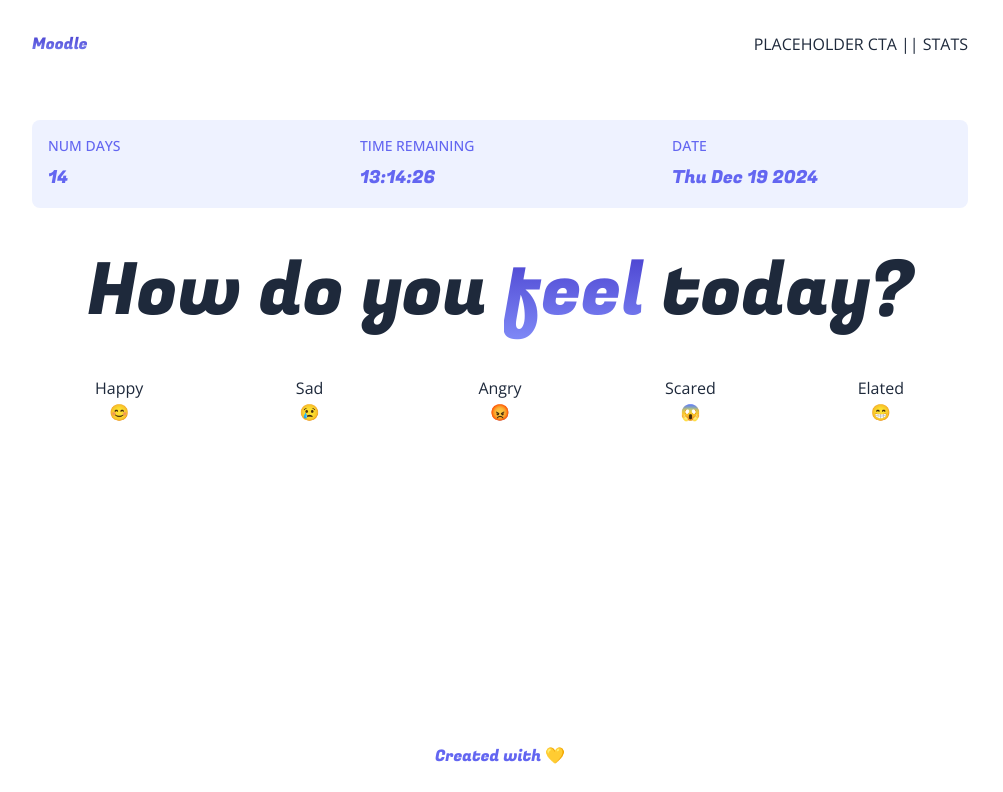
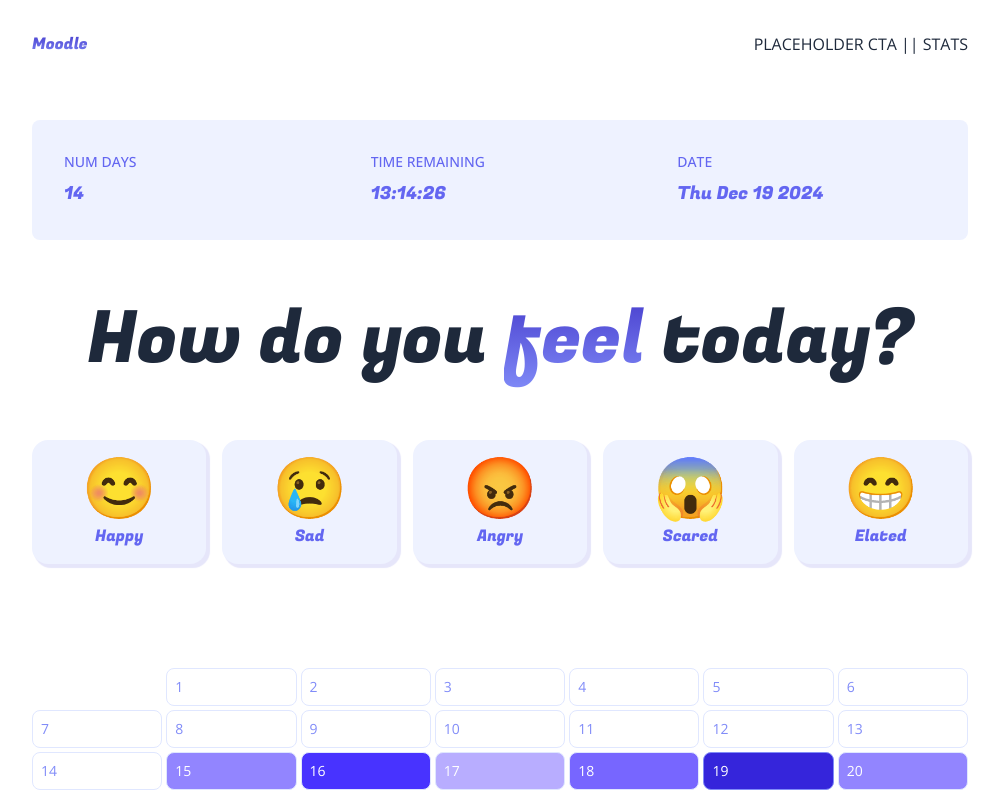
Before and after one commit to Alef5750/mood-tracker, a Next.js app: page /dashboard in a window 1280 px wide. Shown: the top 792 px of the page, without its empty margins (140-1143 px from the left). Built offline with nearby package versions, Linux system fonts and the light colour scheme.

Commit message:
demo data in Calendar

```diff
--- a/app/globals.css
+++ b/app/globals.css
@@ -7,3 +7,12 @@
     -webkit-background-clip: text;
     -webkit-text-fill-color: transparent;
 }
+
+.purpleShadow {
+    box-shadow: 3px 3px 1px 1px lavender;
+}
+
+.purpleShadow:hover {
+    transform: translate(3px, 3px);
+    box-shadow: 0px 0px 1px 1px lavender;
+}
--- a/app/layout.tsx
+++ b/app/layout.tsx
@@ -2,6 +2,7 @@ import type { Metadata } from "next";
 import { Fugaz_One, Open_Sans } from "next/font/google";
 import "./globals.css";
 import { Suspense } from "react";
+import Link from "next/link";
 
 const open_sans = Open_Sans({ subsets: ["latin"] });
 const fugaz = Fugaz_One({ subsets: ["latin"], weight: ["400"] });
@@ -18,10 +19,10 @@ export default function RootLayout({
 }>) {
   const header = (
     <header className="p-4 sm:p-8 flex items-center justify-between gap-4">
-      <h1 className={`textGradient ${fugaz.className}`}>Moodle</h1>
-      <div className="flex items-center justify-between">
-        PLACEHOLDER CTA || STATS
-      </div>
+      <Link href="/">
+        <h1 className={`textGradient ${fugaz.className}`}>Moodle</h1>
+      </Link>
+      <div className="flex items-center justify-between">PLACEHOLDER CTA || STATS</div>
     </header>
   );
   const footer = (
--- a/components/Calendar.tsx
+++ b/components/Calendar.tsx
@@ -1,7 +1,85 @@
 import React, { FC } from "react";
+import { gradients, baseRating } from "@/utils";
 
-const Calendar: FC = () => {
-  return <div>Calendar</div>;
+const months = {
+  January: "Jan",
+  February: "Feb",
+  March: "Mar",
+  April: "Apr",
+  May: "May",
+  June: "Jun",
+  July: "Jul",
+  August: "Aug",
+  September: "Sept",
+  October: "Oct",
+  November: "Nov",
+  December: "Dec",
+};
+const monthsArr = Object.keys(months);
+const now = new Date();
+const dayList = ["Sunday", "Monday", "Tuesday", "Wednesday", "Thursday", "Friday", "Saturday"];
+export const data = {
+  "15": 2,
+  "16": 4,
+  "17": 1,
+  "18": 3,
+  "19": 5,
+  "20": 2,
+  "21": 4,
+  "22": 1,
+  "23": 3,
+  "24": 5,
+};
+const Calendar: FC = ({ demo }) => {
+  const year = 2024;
+  const month = "July";
+  const monthNow = new Date(year, Object.keys(months).indexOf(month), 1);
+  const firstDayOfMonth = monthNow.getDay();
+  const daysInMonth = new Date(year, Object.keys(months).indexOf(month) + 1, 0).getDate();
+
+  const daysToDisplay = firstDayOfMonth + daysInMonth;
+  const numRows = Math.floor(daysToDisplay / 7) + (daysToDisplay % 7 ? 1 : 0);
+
+  return (
+    <div className="flex flex-col overflow-hidden gap-1 py-4 sm:py-10">
+      {[...Array(numRows).keys()].map((row, rowIdx) => {
+        return (
+          <div key={rowIdx} className="grid grid-cols-7 gap-1">
+            {dayList.map((dayOfWeek, dayOfWeekIdx) => {
+              const dayIdx = rowIdx * 7 + dayOfWeekIdx - (firstDayOfMonth - 1);
+
+              const dayDisplay =
+                dayIdx > daysInMonth ? false : rowIdx === 0 && dayOfWeekIdx < firstDayOfMonth ? false : true;
+
+              const isToday = dayIdx === now.getDate();
+
+              if (!dayDisplay) {
+                return <div key={dayOfWeekIdx} className="bg-white" />;
+              }
+
+              const color = demo
+                ? gradients.indigo[baseRating[dayIdx]]
+                : dayIdx in data
+                ? gradients.indigo[data[dayIdx]]
+                : "white";
+
+              return (
+                <div
+                  style={{ background: color }}
+                  className={`text-xs sm:text-sm border border-solid p-2 flex items-center gap-2 justify-between rounded-lg ${
+                    isToday ? "border-indigo-400" : "border-indigo-100"
+                  } ${color === "white" ? "text-indigo-400" : "text-white"}`}
+                  key={dayOfWeekIdx}
+                >
+                  <p>{dayIdx}</p>
+                </div>
+              );
+            })}
+          </div>
+        );
+      })}
+    </div>
+  );
 };
 
 export default Calendar;
--- a/components/Dashboard.tsx
+++ b/components/Dashboard.tsx
@@ -1,5 +1,6 @@
 import { Fugaz_One } from "next/font/google";
 import React, { FC } from "react";
+import Calendar from "./Calendar";
 const fugaz = Fugaz_One({ subsets: ["latin"], weight: ["400"] });
 
 const Dashboard: FC = () => {
@@ -31,38 +32,40 @@ const Dashboard: FC = () => {
   };
 
   return (
-    <div className="flex flex-col flex-1 gap-4 sm:gap-8 md:gap-12">
-      <div className="rounded-lg grid grid-cols-1 sm:grid-cols-3 bg-indigo-50 text-indigo-500">
+    <div className="flex flex-col flex-1 gap-8 sm:gap-12 md:gap-16">
+      <div className="rounded-lg p-4 gap-4 grid grid-cols-3 bg-indigo-50 text-indigo-500">
         {Object.keys(statuses).map((status, statusIdx) => {
           const key = status as keyof IStatus;
           return (
             <div key={statusIdx} className="p-4 flex flex-col gap-1 sm:gap-2">
-              <p className="font-medium uppercase text-xs sm:text-sm">
+              <p className="font-medium uppercase text-xs sm:text-sm truncate">
                 {status.replaceAll("_", " ")}
               </p>
-              <p className={`text-base sm:text-lg ${fugaz.className}`}>
-                {statuses[key]}
-              </p>
+              <p className={`text-base sm:text-lg ${fugaz.className}`}>{statuses[key]}</p>
             </div>
           );
         })}
       </div>
-      <h4
-        className={`text-5xl sm:text-6xl md:text-7xl text-center ${fugaz.className}`}
-      >
+      <h4 className={`text-5xl sm:text-6xl md:text-7xl text-center ${fugaz.className}`}>
         How do you <span className="textGradient">feel</span> today?
       </h4>
-      <div className="grid grid-cols-2 md:grid-cols-5 gap-4">
+      <div className="flex items-stretch flex-wrap gap-4">
         {Object.keys(moods).map((mood, moodIdx) => {
           const key = mood as keyof IMoods;
           return (
-            <button className="" key={moodIdx}>
-              <p>{mood}</p>
-              <p>{moods[key]}</p>
+            <button
+              className={`p-4 px-5 rounded-2xl purpleShadow duration-200 bg-indigo-50 hover:bg-indigo-100 text-center flex flex-col items-center gap-2 flex-1`}
+              key={moodIdx}
+            >
+              <p className="text-4xl sm:text-5xl md:text-6xl">{moods[key]}</p>
+              <p className={`text-indigo-500 text-xs sm:text-sm md:text-base ${fugaz.className}`}>
+                {mood}
+              </p>
             </button>
           );
         })}
       </div>
+      <Calendar />
     </div>
   );
 };
--- a/components/Hero.tsx
+++ b/components/Hero.tsx
@@ -1,15 +1,12 @@
 import { Fugaz_One } from "next/font/google";
 import React, { FC } from "react";
 import Button from "./Button";
-import Calendar from "./Calendar";
 const fugaz = Fugaz_One({ subsets: ["latin"], weight: ["400"] });
 
 const Hero: FC = () => {
   return (
     <div className="py-10 md:py-10 flex flex-col gap-4 sm:gap-8">
-      <h1
-        className={`text-5xl sm:text-6xl md:text-7xl text-center ${fugaz.className} `}
-      >
+      <h1 className={`text-5xl sm:text-6xl md:text-7xl text-center ${fugaz.className} `}>
         <span className="textGradient">Moodle </span>helps you track your
         <span className="textGradient"> daily</span> mood
       </h1>
@@ -21,7 +18,6 @@ const Hero: FC = () => {
         <Button text="Sign Up" />
         <Button text="Login" isDark />
       </div>
-      <Calendar />
     </div>
   );
 };
--- a/package.json
+++ b/package.json
@@ -1,5 +1,5 @@
 {
-  "name": "broodl",
+  "name": "moodle",
   "version": "0.1.0",
   "private": true,
   "scripts": {
--- /dev/null
+++ b/utils/index.ts
@@ -0,0 +1,54 @@
+export const baseRating = {
+  "0": 2,
+  "1": 5,
+  "2": 4,
+  "3": 1,
+  "4": 3,
+  "5": 2,
+  "6": 4,
+  "7": 1,
+  "8": 5,
+  "9": 3,
+  "10": 2,
+  "11": 4,
+  "12": 1,
+  "13": 3,
+  "14": 5,
+  "15": 2,
+  "16": 4,
+  "17": 1,
+  "18": 3,
+  "19": 5,
+  "20": 2,
+  "21": 4,
+  "22": 1,
+  "23": 3,
+  "24": 5,
+  "25": 3,
+  "26": 4,
+  "27": 2,
+  "28": 1,
+  "29": 2,
+  "30": 4,
+  "31": 1,
+  "32": 3,
+  "33": 5,
+  "34": 2,
+  "35": 4,
+  "36": 1,
+  "37": 5,
+  "38": 3,
+  "39": 2,
+  "40": 5,
+  "41": 4,
+  "42": 1,
+  "43": 3,
+};
+
+export const gradients = {
+  indigo: ["#dcd6ff", "#b8adff", "#9285ff", "#7766ff", "#4833ff", "#3525db", "#261ab1", "#1a1093", "#10097a"],
+  green: ["#dcfdc3", "#affc9d", "#7cf86c", "#4bf246", "#0cea1c", "#0dc928", "#0ca82f", "#038731", "#047031"],
+  blue: ["#ccfffa", "#9afefe", "#66f1fc", "#41dffa", "#07c2f7", "#0497d4", "#0171b1", "#02518e", "#003a76"],
+  yellow: ["#fff8db", "#fff0b8", "#ffe495", "#ffd97b", "#ffc84f", "#dba339", "#b78127", "#936118", "#7a4b10"],
+  pink: ["#ffd8f2", "#ffb1ea", "#ff8aea", "#ff6df1", "#ff3dfe", "#cd2ddb", "#9d1fb7", "#731493", "#540b7a"],
+};
```
Also changed, not shown: app/page.tsx (+5 -3 lines).
